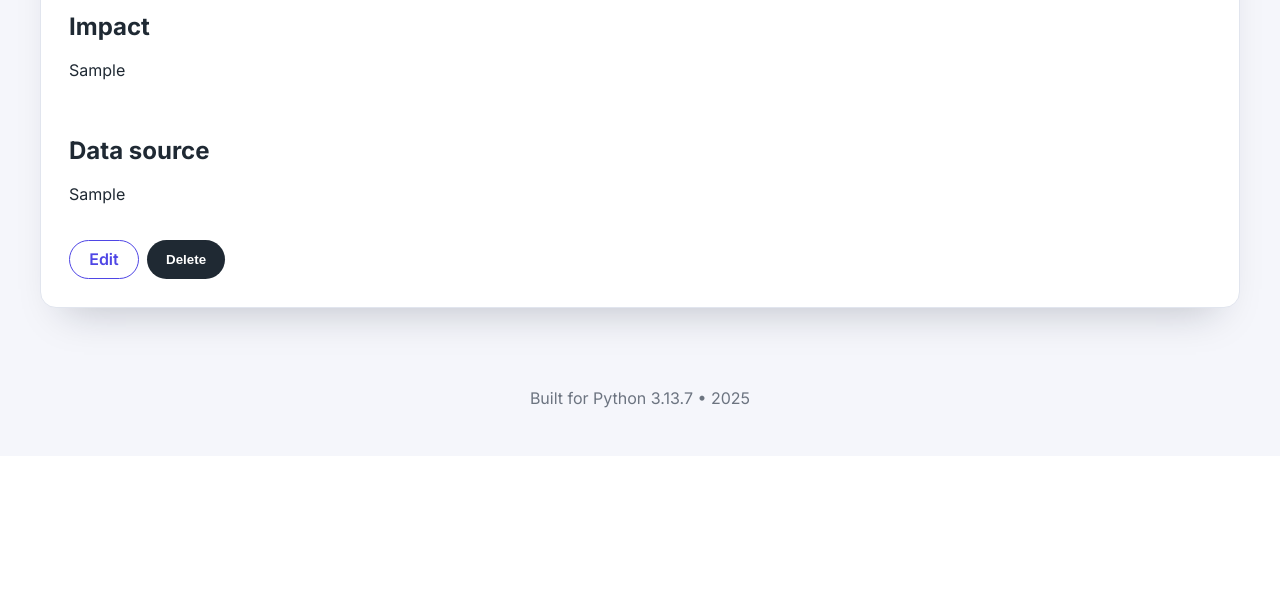
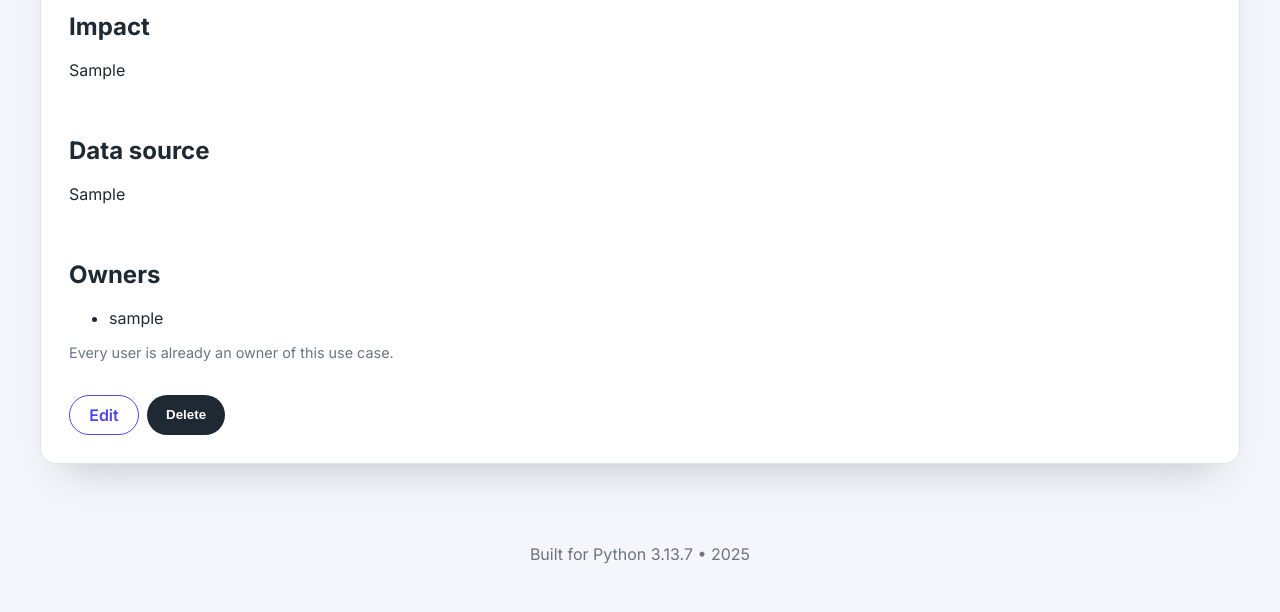
Before and after one commit to Neperienx/useCaseRepo, a Flask app: page /use-cases/1 in a window 1280 px wide. Shown: the part 665-1277 px from the top of the page. Before the commit the page ends 1073 px from the top, so only its background shows below. Run offline with Flask 3, Linux system fonts and the light colour scheme; a user stored in the database is signed in; tables that the repository leaves empty hold one stand-in row (values such as "Sample post"); some libraries are stand-ins or nearby versions.

Commit message:
Add use case ownership management

```diff
--- a/app.py
+++ b/app.py
@@ -93,6 +93,12 @@ class User(db.Model, UserMixin):
     password_hash = db.Column(db.String(255), nullable=False)
     role = db.Column(db.String(20), nullable=False, default="reader")
     created_at = db.Column(db.DateTime, default=datetime.utcnow)
+    owned_use_cases = db.relationship(
+        "UseCase",
+        secondary="use_case_owner",
+        back_populates="owners",
+        lazy="dynamic",
+    )
 
     def set_password(self, raw_password: str) -> None:
         self.password_hash = generate_password_hash(raw_password)
@@ -122,12 +128,35 @@ class UseCase(db.Model):
     updated_at = db.Column(
         db.DateTime, default=datetime.utcnow, onupdate=datetime.utcnow
     )
+    owners = db.relationship(
+        "User",
+        secondary="use_case_owner",
+        back_populates="owned_use_cases",
+        order_by="User.username",
+        lazy="selectin",
+    )
 
     def tag_list(self) -> list[str]:
         return [tag.strip() for tag in (self.tags or "").split(",") if tag.strip()]
 
+    def is_owned_by(self, user: User | None) -> bool:
+        if user is None or not getattr(user, "is_authenticated", False):
+            return False
+        return any(owner.id == user.id for owner in self.owners)
+
     def __repr__(self) -> str:  # pragma: no cover
         return f"<UseCase {self.title}>"
+
+
+class UseCaseOwner(db.Model):
+    id = db.Column(db.Integer, primary_key=True)
+    use_case_id = db.Column(db.Integer, db.ForeignKey("use_case.id"), nullable=False)
+    user_id = db.Column(db.Integer, db.ForeignKey("user.id"), nullable=False)
+    created_at = db.Column(db.DateTime, default=datetime.utcnow)
+
+    __table_args__ = (
+        db.UniqueConstraint("use_case_id", "user_id", name="uq_use_case_owner"),
+    )
 
 
 # ---------------------------------------------------------------------------
@@ -175,6 +204,11 @@ class UploadForm(FlaskForm):
     submit = SubmitField("Upload")
 
 
+class UseCaseOwnerForm(FlaskForm):
+    user_id = SelectField("Add owner", coerce=int, validators=[DataRequired()])
+    submit = SubmitField("Add owner")
+
+
 # ---------------------------------------------------------------------------
 # Authentication utilities
 # ---------------------------------------------------------------------------
@@ -187,6 +221,15 @@ def load_user(user_id: str):
 
 def require_admin() -> None:
     if not current_user.is_authenticated or not current_user.is_admin:
+        abort(403)
+
+
+def can_manage_use_case(user: User, use_case: UseCase) -> bool:
+    return user.is_authenticated and (user.is_admin or use_case.is_owned_by(user))
+
+
+def require_use_case_manager(use_case: UseCase) -> None:
+    if not can_manage_use_case(current_user, use_case):
         abort(403)
 
 
@@ -346,8 +389,8 @@ def register_routes(app: Flask) -> None:
     @app.route("/use-cases/<int:use_case_id>/edit", methods=["GET", "POST"])
     @login_required
     def edit_use_case(use_case_id: int):
-        require_admin()
         use_case = UseCase.query.get_or_404(use_case_id)
+        require_use_case_manager(use_case)
         form = UseCaseForm(obj=use_case)
         form.submit.label.text = "Save changes"
         if form.validate_on_submit():
@@ -366,17 +409,53 @@ def register_routes(app: Flask) -> None:
     @login_required
     def use_case_detail(use_case_id: int):
         use_case = UseCase.query.get_or_404(use_case_id)
-        return render_template("use_case_detail.html", use_case=use_case)
+        owners = list(use_case.owners)
+        can_manage = can_manage_use_case(current_user, use_case)
+        owner_form = None
+        if can_manage:
+            owner_form = UseCaseOwnerForm()
+            owner_form.user_id.choices = _available_owner_choices(use_case)
+        return render_template(
+            "use_case_detail.html",
+            use_case=use_case,
+            owners=owners,
+            owner_form=owner_form,
+            can_manage_use_case=can_manage,
+        )
 
     @app.route("/use-cases/<int:use_case_id>/delete", methods=["POST"])
     @login_required
     def delete_use_case(use_case_id: int):
-        require_admin()
         use_case = UseCase.query.get_or_404(use_case_id)
+        require_use_case_manager(use_case)
         db.session.delete(use_case)
         db.session.commit()
         flash("Use case deleted.", "info")
         return redirect(url_for("dashboard"))
+
+    @app.route("/use-cases/<int:use_case_id>/owners", methods=["POST"])
+    @login_required
+    def add_use_case_owner(use_case_id: int):
+        use_case = UseCase.query.get_or_404(use_case_id)
+        require_use_case_manager(use_case)
+        form = UseCaseOwnerForm()
+        form.user_id.choices = _available_owner_choices(use_case)
+        if not form.user_id.choices:
+            flash("All users are already owners of this use case.", "info")
+            return redirect(url_for("use_case_detail", use_case_id=use_case_id))
+        if form.validate_on_submit():
+            new_owner = User.query.get(form.user_id.data)
+            if new_owner is None:
+                flash("Selected user could not be found.", "danger")
+            elif use_case.is_owned_by(new_owner):
+                flash(f"{new_owner.username} is already an owner.", "info")
+            else:
+                use_case.owners.append(new_owner)
+                db.session.commit()
+                flash(f"{new_owner.username} added as an owner.", "success")
+        else:
+            flash("Please choose a user to add as an owner.", "warning")
+        return redirect(url_for("use_case_detail", use_case_id=use_case_id))
 
     @app.route("/import", methods=["GET", "POST"])
     @login_required
@@ -441,6 +520,15 @@ def _clean_cell(value) -> str | None:
     return text or None
 
 
+def _available_owner_choices(use_case: UseCase) -> list[tuple[int, str]]:
+    owner_ids = {owner.id for owner in use_case.owners}
+    return [
+        (user.id, user.username)
+        for user in User.query.order_by(User.username).all()
+        if user.id not in owner_ids
+    ]
+
+
 def _upsert_user(*, username: str, password: str, role: str) -> None:
     """Create or update a user with the given credentials and role."""
 
--- a/templates/use_case_detail.html
+++ b/templates/use_case_detail.html
@@ -37,7 +37,7 @@
       </section>
     {% endif %}
 
-    {% if current_user.is_admin and use_case.impact %}
+    {% if can_manage_use_case and use_case.impact %}
       <section>
         <h2>Impact</h2>
         <p>{{ use_case.impact }}</p>
@@ -51,7 +51,35 @@
       </section>
     {% endif %}
 
-    {% if current_user.is_admin %}
+    <section>
+      <h2>Owners</h2>
+      {% if owners %}
+        <ul class="owner-list">
+          {% for owner in owners %}
+            <li>{{ owner.username }}</li>
+          {% endfor %}
+        </ul>
+      {% else %}
+        <p class="muted">No owners have been assigned yet.</p>
+      {% endif %}
+
+      {% if can_manage_use_case %}
+        {% if owner_form and owner_form.user_id.choices %}
+          <form method="post" action="{{ url_for('add_use_case_owner', use_case_id=use_case.id) }}" class="owner-form">
+            {{ owner_form.hidden_tag() }}
+            <div class="form-row">
+              {{ owner_form.user_id.label }}
+              {{ owner_form.user_id() }}
+            </div>
+            {{ owner_form.submit(class_='button ghost') }}
+          </form>
+        {% elif owner_form %}
+          <p class="muted">Every user is already an owner of this use case.</p>
+        {% endif %}
+      {% endif %}
+    </section>
+
+    {% if can_manage_use_case %}
       <footer class="actions">
         <a class="button ghost" href="{{ url_for('edit_use_case', use_case_id=use_case.id) }}">Edit</a>
         <form action="{{ url_for('delete_use_case', use_case_id=use_case.id) }}" method="post">
```
